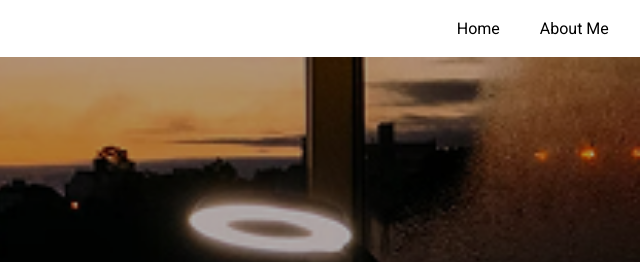
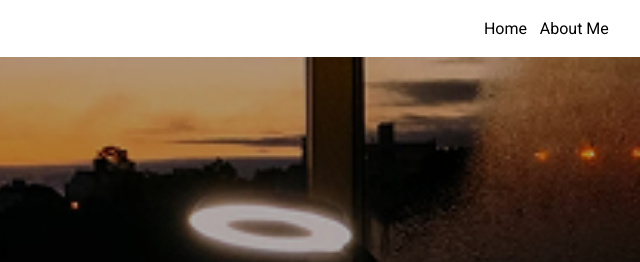
Before and after one commit to Pranav-cmyk/Mini-Portfolio, a website built with Vite: page index.html in a window 1280 px wide. Shown: the top 262 px of the page, 640-1280 px from the left. Built offline with nearby package versions, Linux system fonts and the light colour scheme.

Commit message:
Updated header gap

```diff
--- a/src/style.css
+++ b/src/style.css
@@ -72,7 +72,7 @@ header img {
 
 .header-nav {
     display: flex;
-    gap: 2.5rem;
+    gap: 0.8rem;
     cursor: pointer;
     margin-right: 1vw;
 }
```
